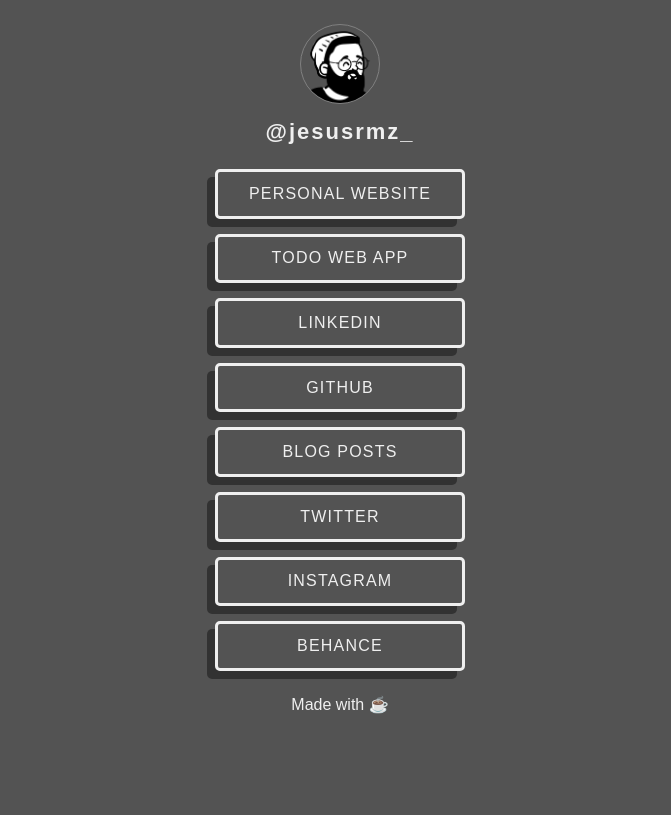
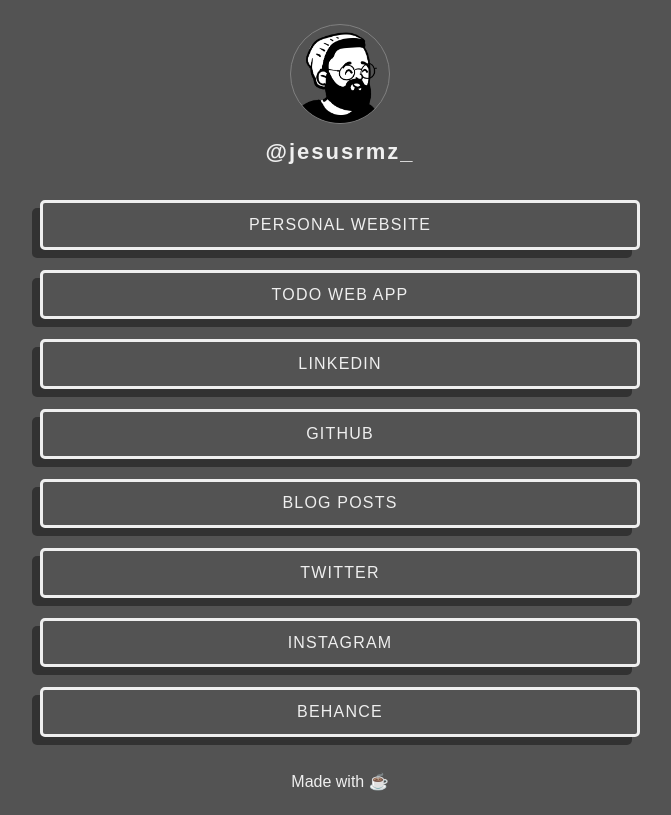
Before and after one commit to jesusrmz19/linktrr, a website built with Parcel: page index.html in a window 1280 px wide. Shown: the whole page, without its empty margins (300-971 px from the left). Built offline with nearby package versions, Linux system fonts and the light colour scheme; a web font is replaced by a local one.

Commit message:
style: Add media queries for larger screens

```diff
--- a/src/scss/_components.scss
+++ b/src/scss/_components.scss
@@ -10,8 +10,22 @@
   box-shadow: -8px 8px rgba(0, 0, 0, 0.4);
   color: $seccolor;
   font-family: $btnfont;
+  transition: all ease 0.3s;
+  @include respond(small) {
+    min-width: 335px;
+  }
+  @include respond(medium) {
+    min-width: 600px;
+  }
+  &:hover {
+    background-color: $seccolor;
+    color: $maincolor;
+  }
 }
 
 .btn + .btn {
   margin-top: 15px;
+  @include respond(medium) {
+    margin-top: 20px;
+  }
 }
--- a/src/scss/_linktr.scss
+++ b/src/scss/_linktr.scss
@@ -1,3 +1,3 @@
 .linktr {
-  padding: 1.5em 0;
+  padding: 2.2em 0;
 }
--- a/src/scss/_mixins.scss
+++ b/src/scss/_mixins.scss
@@ -0,0 +1,12 @@
+@mixin respond($breakpoint) {
+  @if ($breakpoint == medium) {
+    @media (min-width: 700px) {
+      @content;
+    }
+  }
+  @if ($breakpoint == small) {
+    @media (min-width: 375px) {
+      @content;
+    }
+  }
+}
--- a/src/scss/_profilepic.scss
+++ b/src/scss/_profilepic.scss
@@ -11,4 +11,11 @@
     top: 0;
     left: -18px;
   }
+  @include respond(medium) {
+    height: 100px;
+    width: 100px;
+    img {
+      width: 120px;
+    }
+  }
 }
```
